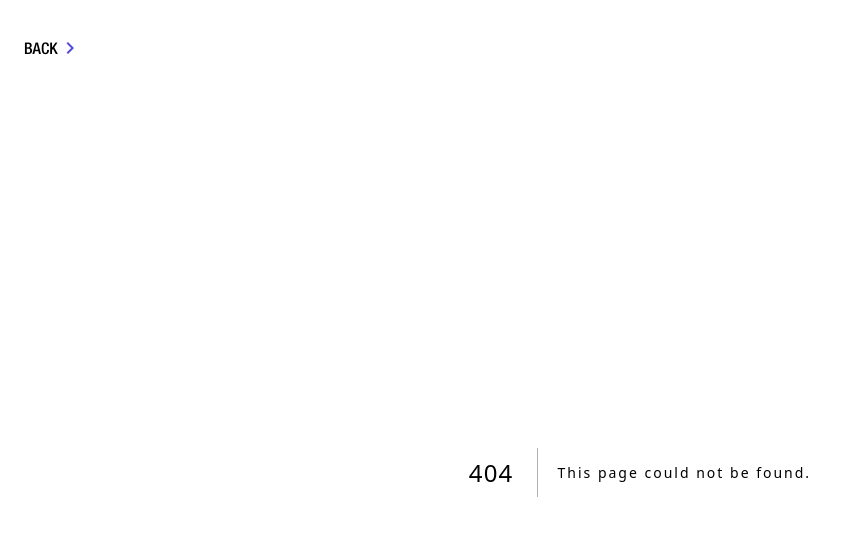
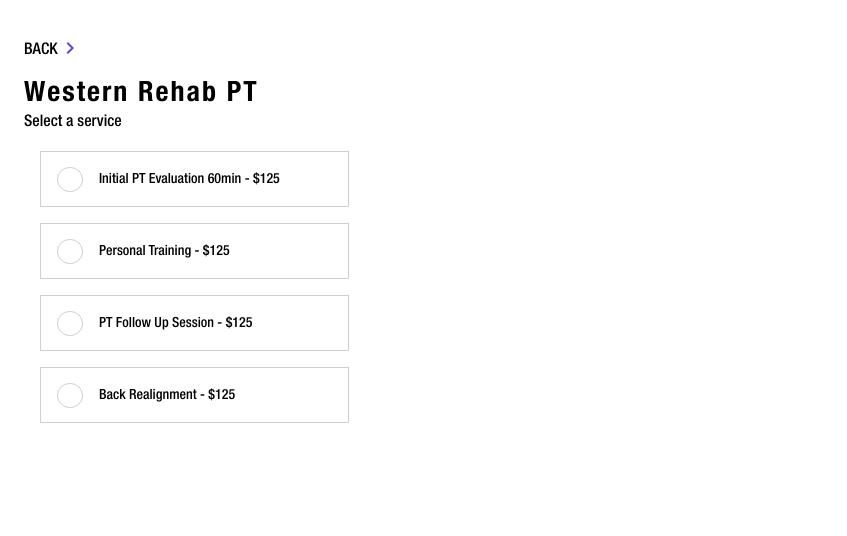
Before and after one commit to chingu-voyages/v44-tier3-team-40, a Next.js app: page /appointment in a window 1280 px wide. Before the commit this address had no page. Shown: the top 536 px of the page, without its empty margins (0-847 px from the left). Built offline with nearby package versions, Linux system fonts and the light colour scheme.

Commit message:
feat: Corrected folder location of client pages (remnoved from admin). Added content to appointment page

```diff
--- /dev/null
+++ b/app/(client)/appointment/page.tsx
@@ -0,0 +1,18 @@
+import Link from "next/link";
+import { RadioFormInput } from "../../FormComponents/FormInputs";
+
+const ChooseAppointment = () => {
+	return (
+		<>
+			<h2>Western Rehab PT</h2>
+			<p>Select a service</p>
+			{/* Component */}
+			<RadioFormInput label="Initial PT Evaluation 60min - $125" />
+			<RadioFormInput label="Personal Training - $125" />
+			<RadioFormInput label="PT Follow Up Session - $125" />
+			<RadioFormInput label="Back Realignment - $125" />
+		</>
+	);
+};
+
+export default ChooseAppointment;
--- a/app/page.tsx
+++ b/app/page.tsx
@@ -1,8 +1,4 @@
-
 import Link from "next/link";
-import Image from 'next/image';
-import firebase_app from '../firebase/config';
-
 
 const Homepage = () => {
 	return (
```
Also changed, not shown: app/(client)/confirmation/page.tsx (renamed from app/(client)/admin/confirmation/page.tsx), app/(client)/modify/page.tsx (renamed from app/(client)/admin/modify/page.tsx).
